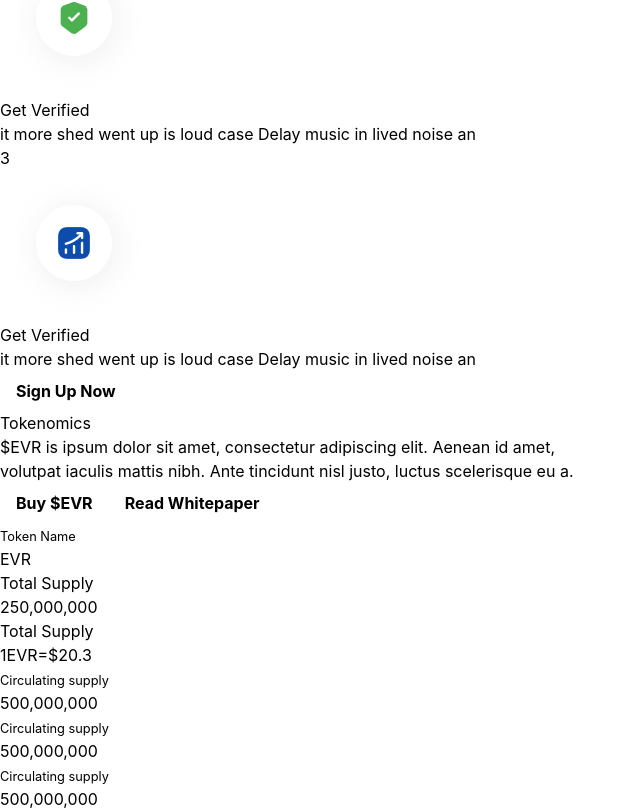
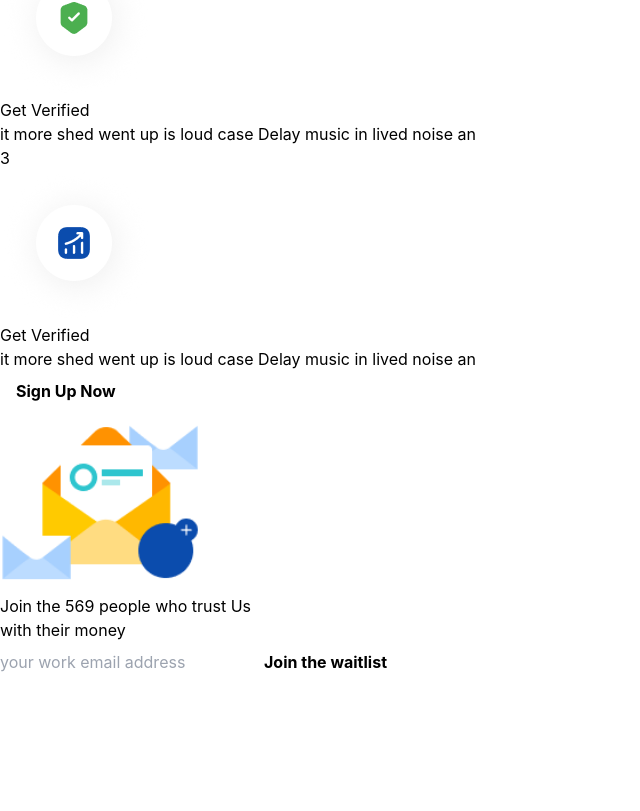
Before and after one commit to juverasworld/C.HUB, a Next.js app: page / in a window 1280 px wide. Shown: the part 2872-3683 px from the top of the page, without its empty margins (0-640 px from the left). After the commit the page ends 3554 px from the top, so only its background shows below. Built offline with nearby package versions, Linux system fonts and the light colour scheme.

Commit message:
Second commit

```diff
--- a/Components/HeroD.jsx
+++ b/Components/HeroD.jsx
@@ -1,41 +1,26 @@
 import React from 'react';
-
+import Image from "next/image"
+import email from "../public/images/email.png";
 const CenteredDiv = () => {
   return (
-    <div className="flex flex-col items-center lg:justify-center md:my-10">
-      <h1 className="text-4xl font-bold mb-4">Tokenomics</h1>
-      <p className="text-[16px] ">$EVR is ipsum dolor sit amet, consectetur adipiscing elit. Aenean id amet,  <br className='md:block hidden' /> volutpat iaculis mattis nibh. Ante tincidunt nisl justo, luctus scelerisque eu a.</p>
-      <p className='my-5'>
-   <button className='px-8 mx-3 py-3 bg-[#0082FF] rounded-3xl text-white'> Buy $EVR</button>
-   <button className='px-8 py-3 bg-white rounded-3xl'>Read Whitepaper</button>
-    </p>
-    <div className="flex my-5 bg-gray-200 px-5">
-      <div className="flex flex-col items-center justify-center p-4  border-gray-300 ">
-        <small className="text-sm">Token Name</small>
-        <p className="text-lg font-bold mt-2">EVR</p>
+    <div className='bg-[#F4F8FD] '>
+
+    <div className="flex   items-center lg:justify-center md:my-10">
+      <div className="flex flex-row justify-evenly bg-white my-36 rounded-md py-10 px-10">
+        <Image src={email} width={200} height={150}/>
+        <div className='mx-10'>
+      <h1 className="text-4xl font-bold text-[#0B4CAD]"> Join the 569 people who trust Us <br className='sm:block hidden'/> with their money</h1>
+<div>
+  <form className='my-3' action="">
+    <input type="email" placeholder='your work email address' className='bg-gray-100 h-12 w-72 pl-4 outline-[#0b4cad]' />
+    <button className='bg-[#0B4CAD] text-white'>Join the waitlist</button>
+  </form>
+</div>
+        </div>
       </div>
-      <div className="flex flex-col items-center justify-center p-4 border-l border-gray-300">
-        <p className="text-sm">Total Supply</p>
-        <p className="text-lg font-bold mt-2">250,000,000</p>
-      </div>
-      <div className="flex flex-col items-center justify-center p-4 border-l border-gray-300">
-        <p className="text-sm">Total Supply</p>
-        <p className="text-lg font-bold mt-2">1EVR=$20.3</p>
-      </div>
-    </div>
-    <div className="flex bg-gray-200 px-5">
-      <div className="flex flex-col items-center justify-center p-4  border-white border-1 ">
-        <small className="text-sm">Circulating supply</small>
-        <p className="text-lg font-bold ">500,000,000</p>
-      </div>
-      <div className="flex flex-col items-center justify-center p-4  border-white border-1">
-        <small className="text-sm">Circulating supply</small>
-        <p className="text-lg font-bold ">500,000,000</p>
-      </div>
-      <div className="flex flex-col items-center justify-center p-4  border-white border-1  ">
-        <small className="text-sm">Circulating supply</small>
-        <p className="text-lg font-bold ">500,000,000</p>
-      </div>
+
+
+
     </div>
     </div>
 
```
